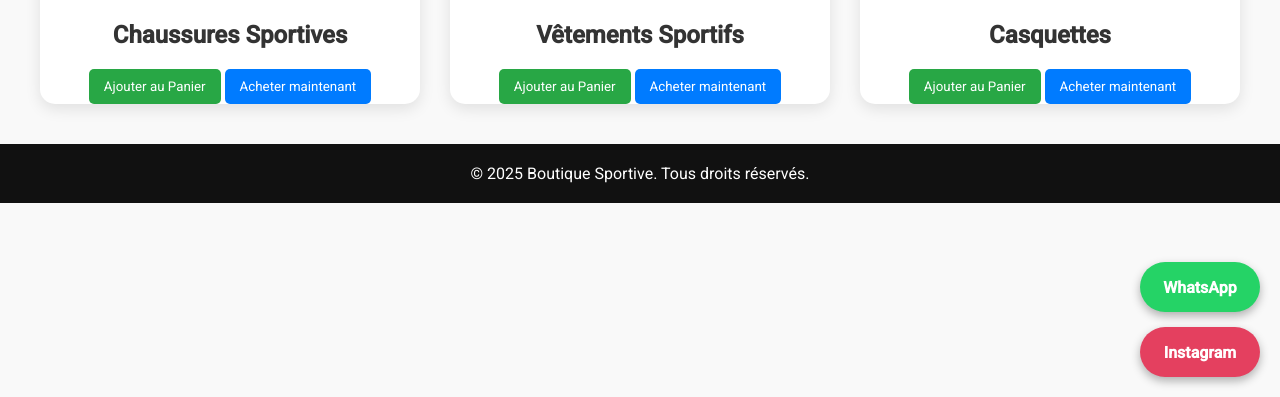
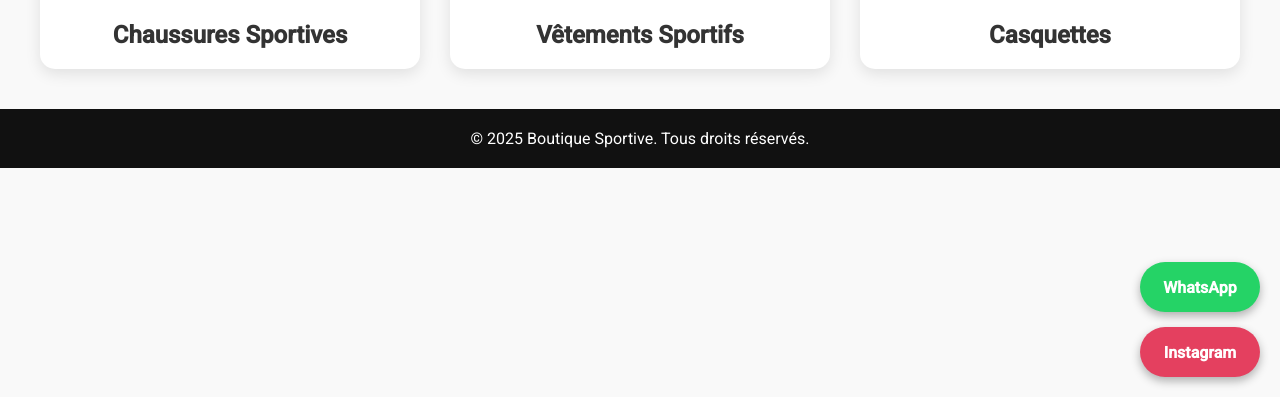
Before and after one commit to Amine-400/HERMANOSTORE1, a plain HTML site: page index.html in a window 1280 px wide. Shown: the part 403-800 px from the top of the page. Drawn offline with Linux system fonts and the light colour scheme.

Commit message:
Update index.html

```diff
--- a/index.html
+++ b/index.html
@@ -182,34 +182,6 @@
     .floating-buttons a:hover {
       transform: scale(1.1);
     }
-
-    .add-to-cart-btn {
-      background-color: #28a745;
-      color: white;
-      padding: 10px 15px;
-      border: none;
-      border-radius: 5px;
-      cursor: pointer;
-      text-align: center;
-    }
-
-    .add-to-cart-btn:hover {
-      background-color: #218838;
-    }
-
-    .buy-now-btn {
-      background-color: #007bff;
-      color: white;
-      padding: 10px 15px;
-      border: none;
-      border-radius: 5px;
-      cursor: pointer;
-      text-align: center;
-    }
-
-    .buy-now-btn:hover {
-      background-color: #0056b3;
-    }
   </style>
 </head>
 <body>
@@ -231,20 +203,14 @@
     <a href="chaussures.html" class="section">
       <img src="https://i.ibb.co/bMLfcQsQ/734bdc68-02bc-41cf-92b8-8e99269317a4.jpg" alt="Chaussures">
       <h2>Chaussures Sportives</h2>
-      <button class="add-to-cart-btn" onclick="addToCart('Chaussures Sportives', 50)">Ajouter au Panier</button>
-      <button class="buy-now-btn" onclick="window.location.href='checkout.html'">Acheter maintenant</button>
     </a>
     <a href="vetements.html" class="section">
       <img src="https://i.ibb.co/Q3JZy7XR/cd11e763-4084-4a35-a040-506abb46b651.jpg" alt="Vêtements">
       <h2>Vêtements Sportifs</h2>
-      <button class="add-to-cart-btn" onclick="addToCart('Vêtements Sportifs', 30)">Ajouter au Panier</button>
-      <button class="buy-now-btn" onclick="window.location.href='checkout.html'">Acheter maintenant</button>
     </a>
     <a href="casquettes.html" class="section">
       <img src="https://i.ibb.co/JWC55xC3/4b3335bc-f53f-4cfe-9ba4-79de478131e1.jpg" alt="Casquettes">
       <h2>Casquettes</h2>
-      <button class="add-to-cart-btn" onclick="addToCart('Casquettes', 20)">Ajouter au Panier</button>
-      <button class="buy-now-btn" onclick="window.location.href='checkout.html'">Acheter maintenant</button>
     </a>
   </div>
 
```
